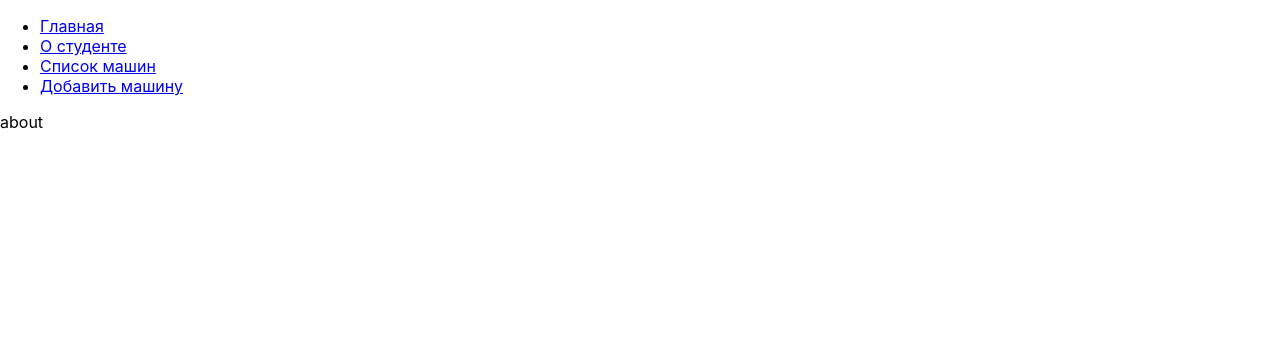
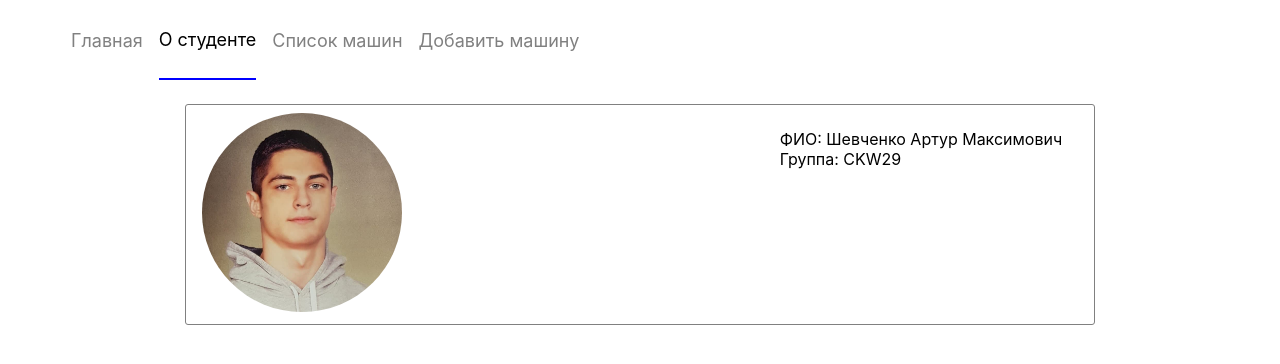
Before and after one commit to ShevchenkoArtur/Angular_React_Exam, a React (Create React App) app in the folder react-app/: page /about in a window 1280 px wide. Shown: the top 364 px of the page. Built offline with nearby package versions, Linux system fonts and the light colour scheme.

Commit message:
header/home css

```diff
--- a/react-app/src/components/About/About.js
+++ b/react-app/src/components/About/About.js
@@ -1,8 +1,18 @@
-import React from "react"
+import React from 'react'
+import style from './About.module.css'
+import studentPhoto from '../../assets/images/studentPhoto.jpg'
 
 const About = props => {
     return (
-        <div>about</div>
+        <div className={style.aboutBlock}>
+            <div className={style.image}>
+                <img src={studentPhoto} alt="img"/>
+            </div>
+           <div className={style.info}>
+               <p>ФИО: Шевченко Артур Максимович</p>
+               <p>Группа: CKW29</p>
+           </div>
+        </div>
     )
 }
 
--- /dev/null
+++ b/react-app/src/components/About/About.module.css
@@ -0,0 +1,24 @@
+.aboutBlock {
+    width: 80%;
+    /*margin: 24px 0 0 0;*/
+    margin: 0 auto;
+    border: 1px solid gray;
+    border-radius: 3px;
+    padding: 8px 16px;
+    display: flex;
+    justify-content: space-between;
+}
+
+.image {
+    width: 200px;
+    margin: 0 8px 0 0;
+}
+
+.image img {
+    max-width: 100%;
+    border-radius: 50%;
+}
+
+.info {
+    padding: 16px;
+}
--- a/react-app/src/components/Header/Header.js
+++ b/react-app/src/components/Header/Header.js
@@ -1,15 +1,37 @@
 import React from 'react'
+import style from './Header.module.css'
 import {NavLink} from 'react-router-dom'
 
 const Header = props => {
     return (
-        <header>
-            <ul>
-                <li><NavLink to="/">Главная</NavLink></li>
-                <li><NavLink to="/about">О студенте</NavLink></li>
-                <li><NavLink to="/list-car">Список машин</NavLink></li>
-                <li><NavLink to="/add-car">Добавить машину</NavLink></li>
-            </ul>
+        <header className={style.header}>
+            <div className={style.menu}>
+                <ul className={style.list}>
+                    <li className={style.item}>
+                        <NavLink activeClassName={style.active}
+                                 exact
+                                 to="/"
+                        >
+                            Главная
+                        </NavLink>
+                    </li>
+                    <li className={style.item}>
+                        <NavLink activeClassName={style.active} to="/about">
+                            О студенте
+                        </NavLink>
+                    </li>
+                    <li className={style.item}>
+                        <NavLink activeClassName={style.active} to="/list-car">
+                            Список машин
+                        </NavLink>
+                    </li>
+                    <li className={style.item}>
+                        <NavLink activeClassName={style.active} to="/add-car">
+                            Добавить машину
+                        </NavLink>
+                    </li>
+                </ul>
+            </div>
         </header>
     )
 }
--- /dev/null
+++ b/react-app/src/components/Header/Header.module.css
@@ -0,0 +1,38 @@
+.header {
+    height: 80px;
+    margin: 0 0 24px 0;
+}
+
+.menu {
+    height: 80px;
+}
+
+.list {
+    list-style: none;
+    display: flex;
+
+}
+
+.item {
+    margin: 0 16px 0 0;
+    height: 80px;
+}
+
+.item a {
+    text-decoration: none;
+    color: gray;
+    font-size: 18px;
+    height: 80px;
+    display: flex;
+    align-items: center;
+}
+
+.item a:hover {
+    border-bottom: 2px solid blue;
+    color: black;
+}
+
+a.active {
+    color: black;
+    border-bottom: 2px solid blue;
+}
--- a/react-app/src/components/Home/Home.js
+++ b/react-app/src/components/Home/Home.js
@@ -2,7 +2,10 @@ import React from "react"
 
 const Home = props => {
     return (
-        <div>home</div>
+        <div>
+            О проекте
+            <p></p>
+        </div>
     )
 }
 
--- a/react-app/src/index.css
+++ b/react-app/src/index.css
@@ -1,3 +1,9 @@
+* {
+  margin: 0;
+  padding: 0;
+  box-sizing: border-box;
+}
+
 body {
   margin: 0;
   font-family: -apple-system, BlinkMacSystemFont, 'Segoe UI', 'Roboto', 'Oxygen',
@@ -5,7 +11,13 @@ body {
     sans-serif;
   -webkit-font-smoothing: antialiased;
   -moz-osx-font-smoothing: grayscale;
+  max-width: 1170px;
+  margin-left: auto;
+  margin-right: auto;
+  padding-left: 16px;
+  padding-right: 16px;
 }
+
 
 code {
   font-family: source-code-pro, Menlo, Monaco, Consolas, 'Courier New',
```
Also changed, not shown: react-app/src/assets/images/studentPhoto.jpg (added).
